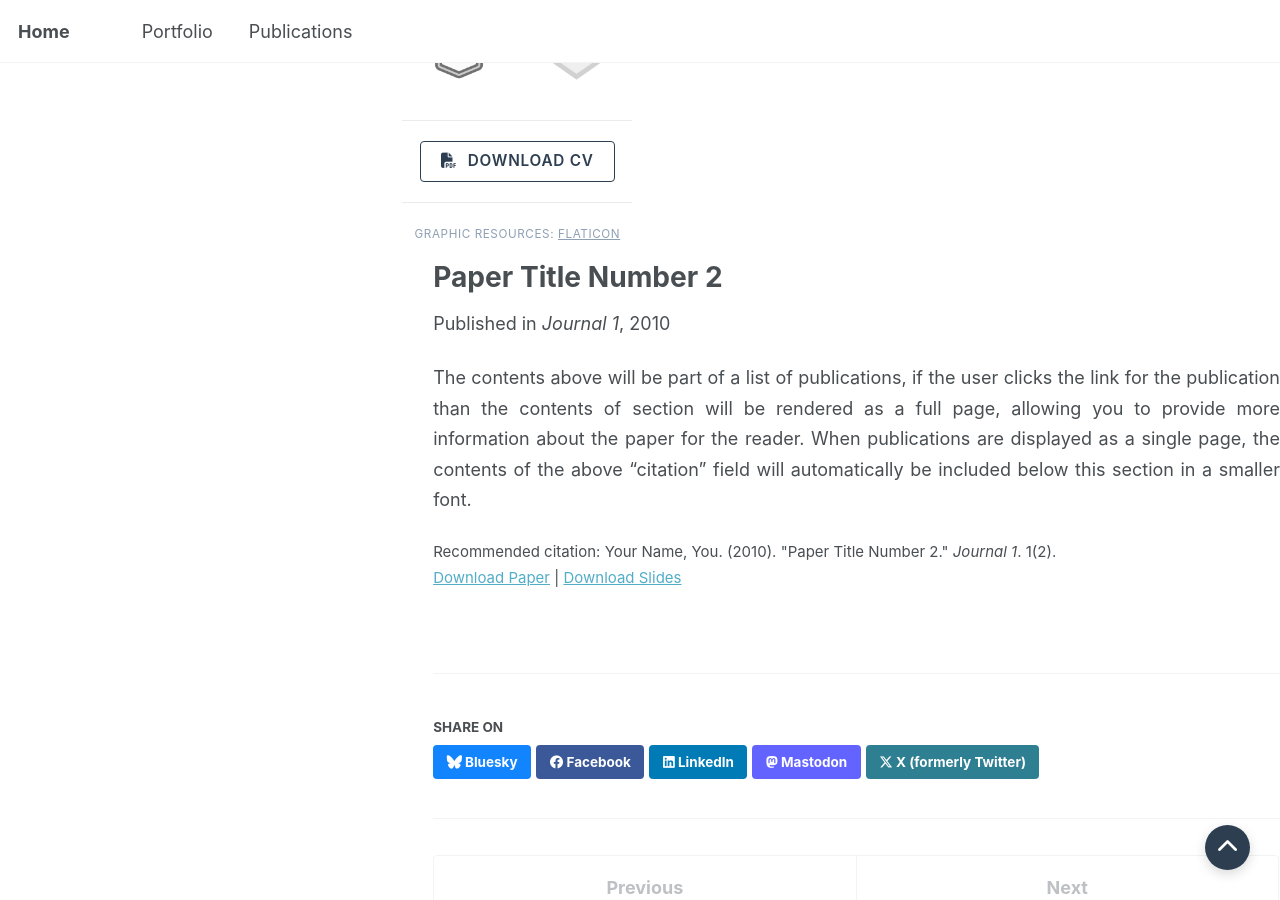
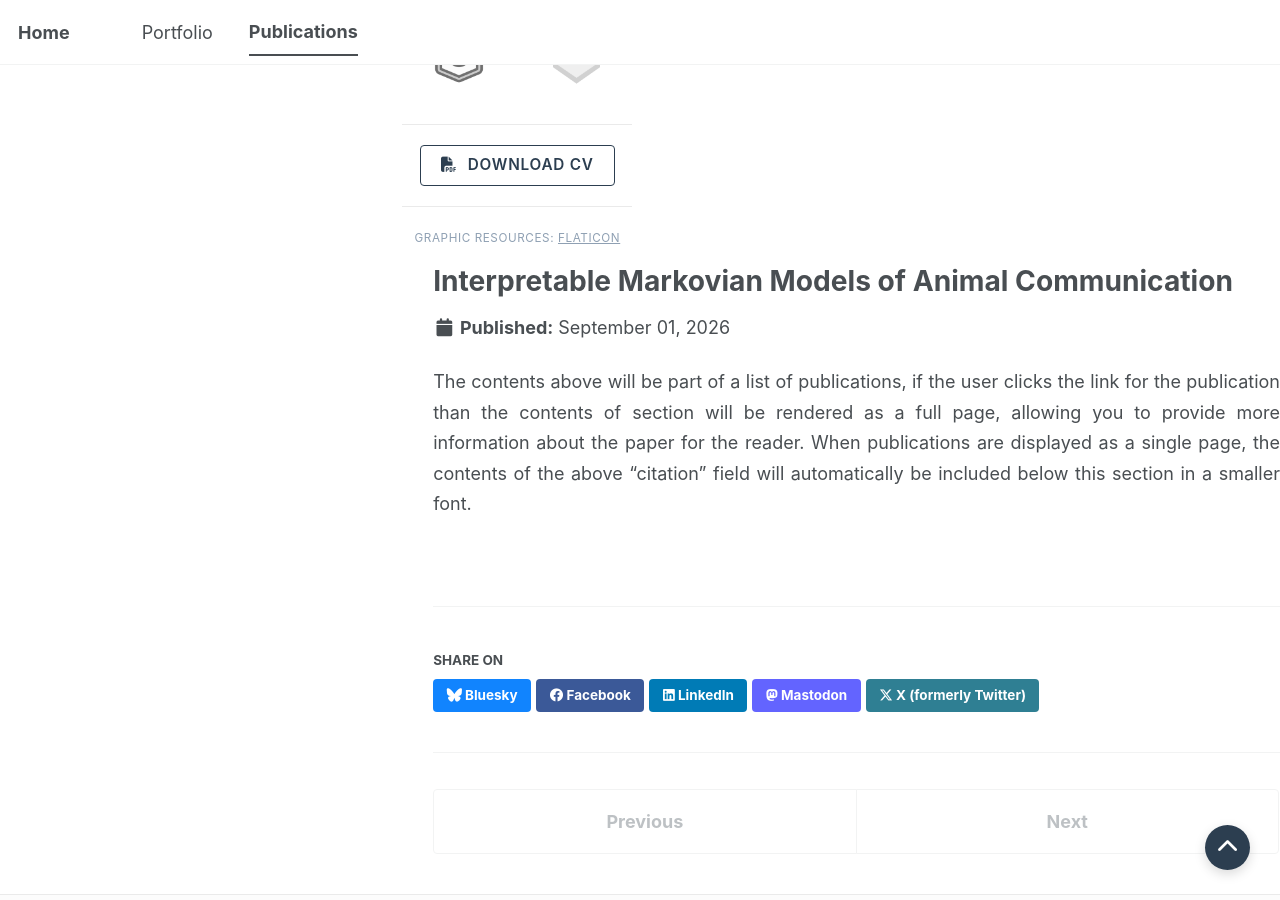
Before and after one commit to aalbrechtbuehler/aalbrechtbuehler, a Jekyll site: the page built from _publications/2010-10-01-paper-title-number-2.md, in a window 1280 px wide and 900 px high, scrolled down 3413 px. Built offline with Jekyll 4.4.1, drawn with Linux system fonts in a browser that asks for light colours; a script bundle is joined from its source files by our own code; library files that are not in the unit come from our copies.

Commit message:
Update 2010-10-01-paper-title-number-2.md

```diff
--- a/_publications/2010-10-01-paper-title-number-2.md
+++ b/_publications/2010-10-01-paper-title-number-2.md
@@ -1,14 +1,9 @@
 ---
-title: "Paper Title Number 2"
+title: "Interpretable Markovian Models of Animal Communication"
 collection: publications
-category: manuscripts
-permalink: /publication/2010-10-01-paper-title-number-2
-excerpt: 'This paper is about the number 2. The number 3 is left for future work.'
-date: 2010-10-01
-venue: 'Journal 1'
-slidesurl: 'https://academicpages.github.io/files/slides2.pdf'
-paperurl: 'https://academicpages.github.io/files/paper2.pdf'
-citation: 'Your Name, You. (2010). &quot;Paper Title Number 2.&quot; <i>Journal 1</i>. 1(2).'
+category: theses
+date: 2026-09-01
+paperurl: 'https://academicpages.github.io/files/AAB_Thesis_6978208.pdf'
 ---
 
 The contents above will be part of a list of publications, if the user clicks the link for the publication than the contents of section will be rendered as a full page, allowing you to provide more information about the paper for the reader. When publications are displayed as a single page, the contents of the above "citation" field will automatically be included below this section in a smaller font.
```
